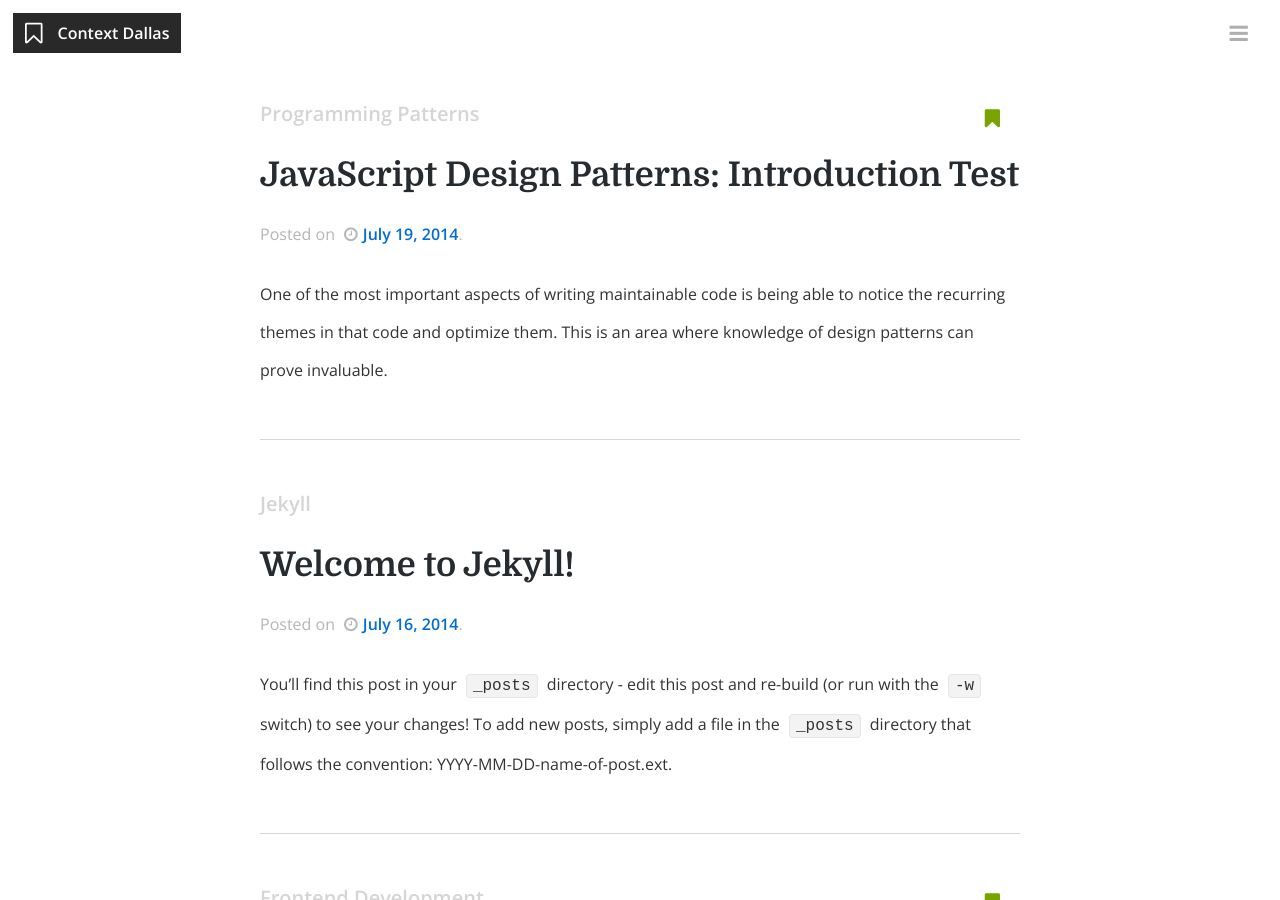
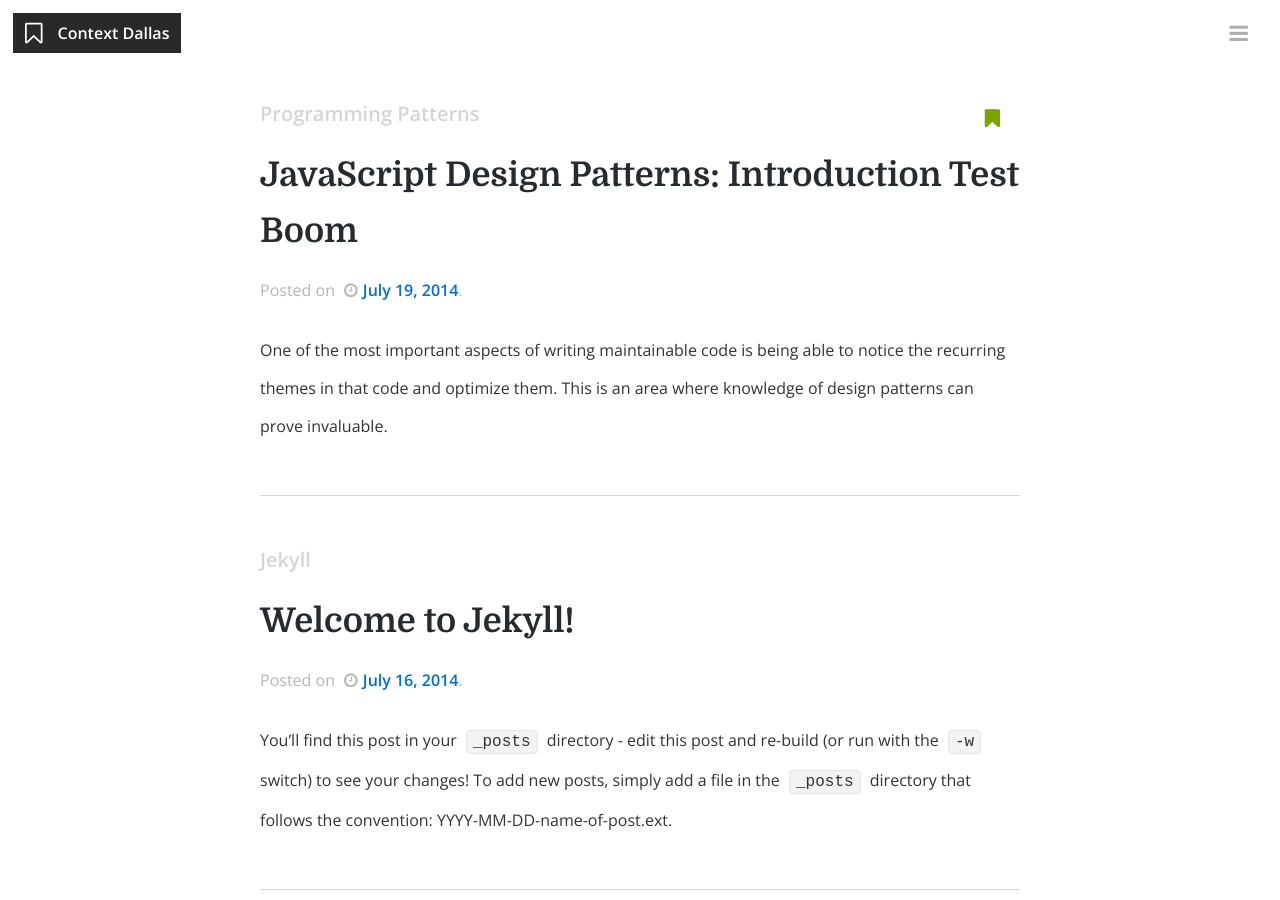
Before and after one commit to changarocc/contextdallas, a Jekyll site: the page built from index.html, in a window 1280 px wide and 900 px high. Built offline with Jekyll 4.4.1, drawn with Linux system fonts in a browser that asks for light colours; nearby versions of some CDN libraries; the list of posts is cut into pages by our own code; a file with an impossible date is left out.

Commit message:
Updated 2014-07-19-javascript-design-patterns-introduction.markdown

```diff
--- a/_posts/2014-07-19-javascript-design-patterns-introduction.markdown
+++ b/_posts/2014-07-19-javascript-design-patterns-introduction.markdown
@@ -1,6 +1,6 @@
 ---
-layout: post
-title: "JavaScript Design Patterns: Introduction Test"
+layout: default
+title: "JavaScript Design Patterns: Introduction Test Boom"
 date: 2014-07-19T04:07:49.000Z
 categories: Programming Patterns
 banner_image: /media/desert.jpg
```
